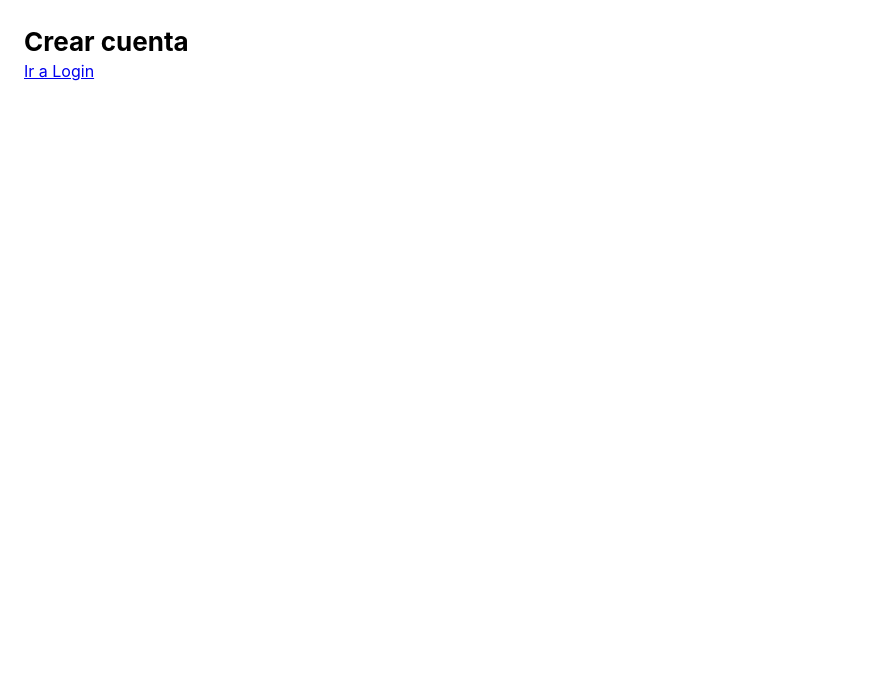
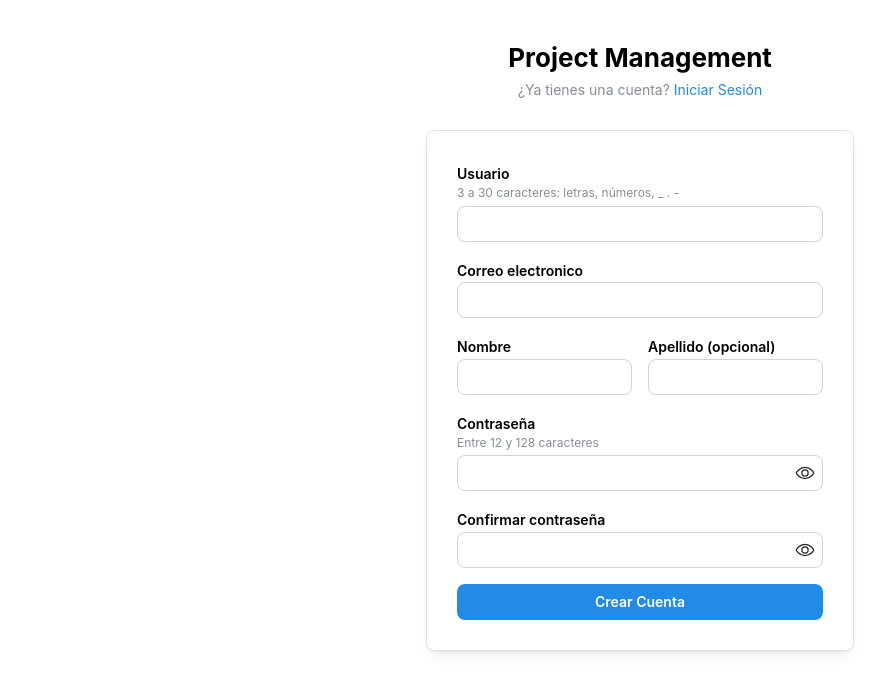
Before and after one commit to Josdasim/project-management-frontend, a React (Vite) app: page /register in a window 1280 px wide. Shown: the top 692 px of the page, without its empty margins (0-893 px from the left). Built offline with nearby package versions, Linux system fonts and the light colour scheme; no server answers.

Commit message:
feat: se crea vista para registrarse (#4)

```diff
--- a/src/features/auth/api.js
+++ b/src/features/auth/api.js
@@ -10,3 +10,10 @@ export async function login(identifier, password){
     tokenStorage.set(tokens)
     return tokens
 }
+
+export async function register({ username, email, password, first_name, last_name }){
+    const body = { username, email, password, first_name }
+
+    if(last_name) body.last_name = last_name
+    return request('/auth/register', {method: 'POST', body, auth: false})
+}
--- a/src/features/auth/pages/LoginPage.jsx
+++ b/src/features/auth/pages/LoginPage.jsx
@@ -4,13 +4,15 @@ import {
     Paper, PasswordInput, Stack, Text, TextInput
 } from "@mantine/core"
 import { useForm } from '@mantine/form'
-import { Link, useNavigate } from "react-router-dom"
+import { Link, useNavigate, useLocation } from "react-router-dom"
 import { ApiError } from "@/shared/api/client"
 import { APP_NAME } from "@/shared/config"
 import { login } from '../api'
 
 function LoginPage(){
     const navigate = useNavigate()
+    const location = useLocation()
+    const registered = location.state?.registered
     const [error, setError] = useState(null)
     const [loading, setLoading] = useState(false)
 
@@ -56,6 +58,11 @@ function LoginPage(){
             <Paper withBorder shadow="sm" p={30} mt={30} radius="md">
                 <form onSubmit={form.onSubmit(handleSubmit)}>
                     <Stack>
+                        {registered && !error && (
+                            <Alert color="green">
+                                Cuenta creada correctamente. Ya puedes iniciar sesión.
+                            </Alert>
+                        )}
                         {error && <Alert color="red">{error}</Alert>}
 
                         <TextInput
--- a/src/features/auth/pages/RegisterPage.jsx
+++ b/src/features/auth/pages/RegisterPage.jsx
@@ -1,13 +1,140 @@
-import { Title } from "@mantine/core";
-import { Link } from "react-router-dom";
+import { useState } from 'react'
+import {
+     Title, Alert, Anchor, Button, Container, Group, Paper,
+     PasswordInput, Stack, Text, TextInput } from "@mantine/core"
+import { hasLength, isEmail, matches, useForm } from '@mantine/form'
+import { Link, useNavigate } from "react-router-dom"
+import { ApiError } from '@/shared/api/client'
+import { fieldErrorsFromApiError } from '@/shared/api/errors'
+import { APP_NAME } from '@/shared/config'
+import { register } from '../api'
 
 function RegisterPage(){
+    const navigate = useNavigate()
+    const [error, setError] = useState(null)
+    const [loading, setLoading] = useState(false)
+
+    const form = useForm({
+        mode: 'uncontrolled',
+        validateInputOnBlur: true,
+        initialValues: {
+            username: '',
+            email: '',
+            first_name: '',
+            last_name: '',
+            password: '',
+            confirmPassword: ''
+        },
+        validate: {
+            username: (value) => {
+                const v = value.trim()
+
+                if(v.length < 3 || v.length > 30) return 'Debe tener entre 3 y 30 caracteres'
+                if(!/^[A-Za-z0-9_.-]+$/.test(v)) return 'Solo letras, números, _ . -'
+
+                return null
+            },
+            email: isEmail('Correo no válido'),
+            first_name: (value) => (value.trim() ? null :'Ingrese su nombre'),
+            password: hasLength({min:12, max:128}, 'Debe tener entre 12 y 128 caracteres'),
+            confirmPassword: (value, values) =>
+                value !== values.password ? 'Las contraseñas no coinciden' : null
+        }
+    })
+
+    const handleSubmit = async(values) => {
+        setError(null)
+        setLoading(true)
+        try{
+            await register({
+                username: values.username.trim(),
+                email: values.email.trim(),
+                password: values.password,
+                first_name:values.first_name.trim(),
+                last_name: values.last_name.trim()
+            })
+            navigate('/login', { replace: true, state: { registered: true}})
+        } catch(e){
+            if(e instanceof ApiError && e.status === 409){
+                setError('Ese usuario o correo electronico ya está registrado')
+            } else if(e instanceof ApiError && e.status ===422){
+                const fieldErrors = fieldErrorsFromApiError(e)
+
+                if (Object.keys(fieldErrors).length > 0){
+                    form.setError(fieldErrors)
+                } else {
+                    setError('Revise los datos del formulario')
+                }
+            }
+            else if(e instanceof ApiError && e.status === 0){
+                setError(e.message)
+            } else{
+                setError('Ocurrio un error inesperado. Intentelo nuevamente')
+            }
+            }
+            finally{
+                setLoading(false)
+        }
+    }
+
     return (
-        <div style={{ padding: 24 }}>
-            <Title order={2}>Crear cuenta</Title>
-            <Link to="/login">Ir a Login</Link>
-        </div>
+        <Container size ={460} my={40}>
+            <Title ta="center" order={2}>{APP_NAME}</Title>
+            <Text c="dimmed" size="sm" ta="center" mt={5}>
+                ¿Ya tienes una cuenta?{' '}
+                <Anchor component={Link} to="/login" size="sm">Iniciar Sesión</Anchor>
+            </Text>
 
+            <Paper withBorder shadow="sm" p={30} mt={30} radius="md">
+                <form onSubmit={form.onSubmit(handleSubmit)}>
+                    <Stack>
+                        {error && <Alert color="red">{error}</Alert>}
+
+                        <TextInput
+                        label = "Usuario"
+                        description = "3 a 30 caracteres: letras, números, _ . -"
+                        autoComplete="username"
+                        key={form.key('username')}
+                        {...form.getInputProps('username')}
+                        />
+                        <TextInput
+                        label = "Correo electronico"
+                        autoComplete='email'
+                        key={form.key('email')}
+                        {...form.getInputProps('email')}
+                        />
+                        <Group grow align='flex-start'>
+                            <TextInput
+                            label = "Nombre"
+                            autoComplete="givin-name"
+                            key={form.key('first_name')}
+                            {...form.getInputProps('first_name')}
+                            />
+                            <TextInput
+                            label = "Apellido (opcional)"
+                            autoComplete="family-name"
+                            key={form.key('last_name')}
+                            {...form.getInputProps('last_name')}
+                            />
+                        </Group>
+                        <PasswordInput
+                        label = "Contraseña"
+                        description = "Entre 12 y 128 caracteres"
+                        autoComplete="new-password"
+                        key={form.key('password')}
+                        {...form.getInputProps('password')}
+                        />
+                        <PasswordInput
+                        label = "Confirmar contraseña"
+                        autoComplete="new-password"
+                        key={form.key('confirmPassword')}
+                        {...form.getInputProps('confirmPassword')}
+                        />
+                        <Button type="submit" loading={loading}>Crear Cuenta</Button>
+                    </Stack>
+                </form>
+            </Paper>
+        </Container>
     )
 }
 
--- /dev/null
+++ b/src/shared/api/errors.js
@@ -0,0 +1,14 @@
+export function fieldErrorsFromApiError(error){
+    const result = {}
+
+    if(!Array.isArray(error.detail)) return result
+
+    for(const item of error.detail){
+        const field = item.loc?.[item.loc.length -1]
+
+        if(typeof field === 'string' && !(field in result)){
+            result[field] = item.msg
+        }
+    }
+    return result
+}
```
